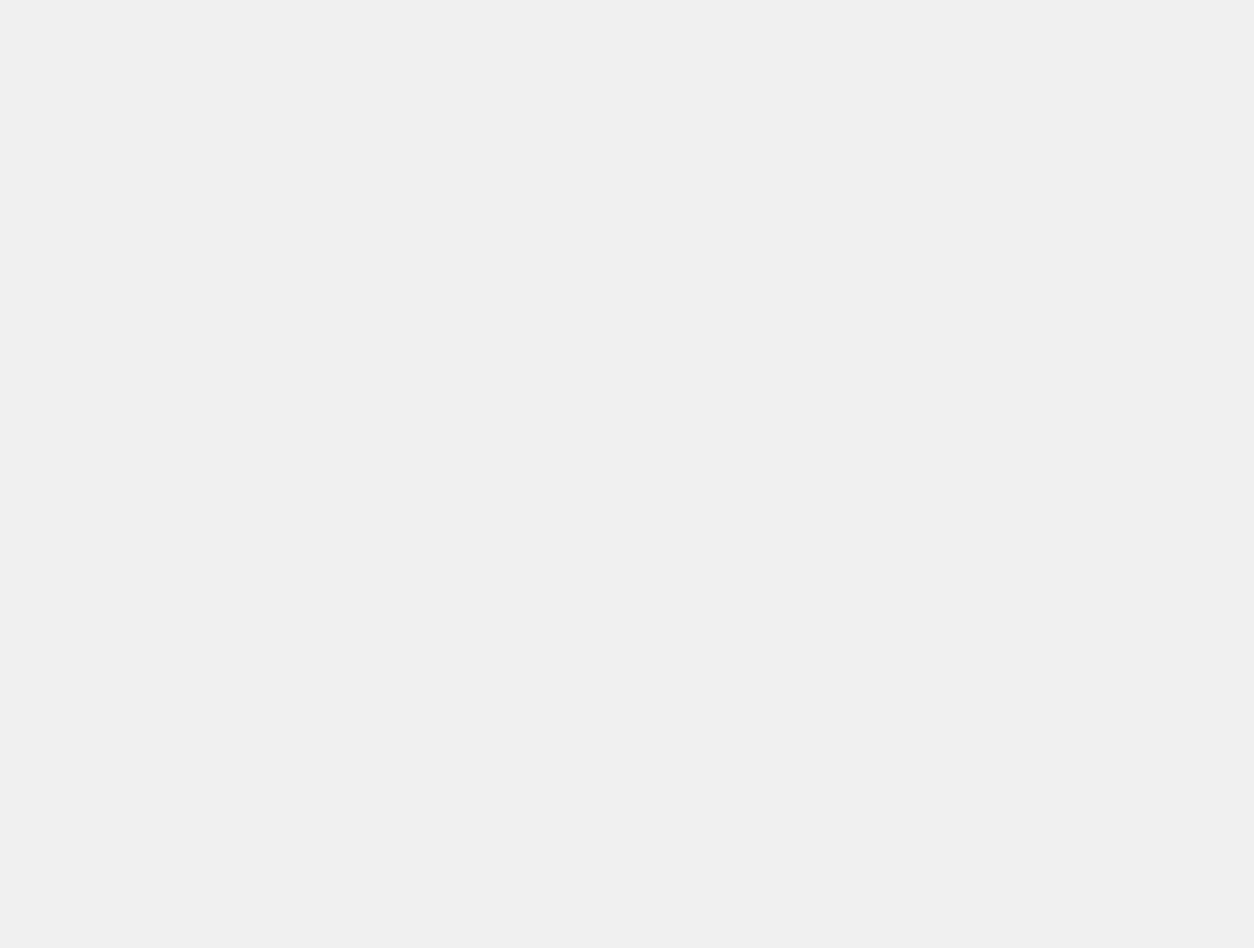
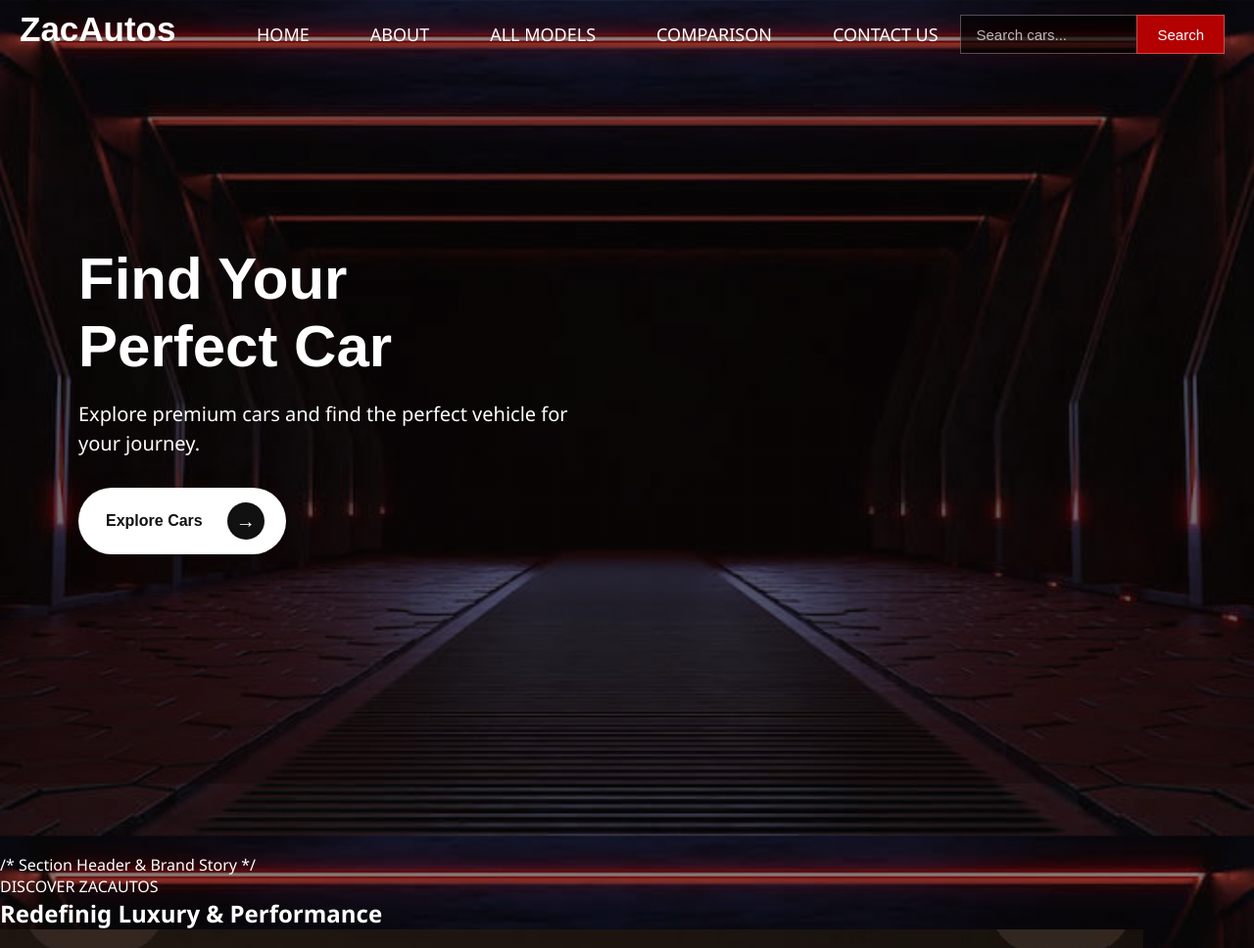
Before and after one commit to Zohair-ahmed-chohan/my-portfolio, a plain HTML site: page index.html in a window 1280 px wide. Shown: the top 968 px of the page at 98% size. Before the commit the page ends 800 px from the top, so only its background shows below. Drawn offline with Linux system fonts and the light colour scheme.

Commit message:
feat : Add About section and update home page

```diff
--- a/Style.css
+++ b/Style.css
@@ -0,0 +1,172 @@
+*{
+    margin:0;
+    padding:0;
+}
+body {
+    font-family: 'Segoe UI', Arial, sans-serif;
+    background-image: linear-gradient(rgba(8, 8, 8, 0.45), rgba(15, 5, 5, 0.65)), url(MAIN-background.jpg);
+    background-size: cover;
+    background-position: center;
+    background-repeat: no-repeat;
+    background-attachment: fixed;
+    color: #ffffff;
+    overflow-x: hidden;
+}
+
+.main {
+    width: 100%;
+    height: 109vh;
+    box-sizing: border-box;
+    position: relative;
+}
+
+.navbar{
+    width:100%;
+    height:75px;
+    margin:auto;
+    position:fixed;
+    top:0;
+    left:0;
+    z-index:1000;
+
+
+}
+.icon{
+    width:200px;
+    height:75px;
+    float:left;
+
+}
+.logo{
+    color:rgb(255, 255, 255);
+    font-size: 35px;
+    font-family: arial;
+    padding-left: 20px;
+    float:left;
+    padding-top: 10px;
+
+}
+.menu{
+    width:auto;
+    float: left;
+    height: 70px;
+}
+ul{
+    float: left;
+    display:flex;
+    justify-content: center;
+    align-items: center;
+}
+ul li{
+    list-style:none;
+    margin-left: 62px;
+    margin-top:23px;
+    font-size: 18px;
+}
+ul li a{
+    text-decoration:none;
+    color:rgb(255, 255, 255)
+}
+.search{
+    float:right;
+    margin-top:30px;
+    margin-right:30px;
+    margin-top:15px;
+    display:flex;
+    height:40px;
+}
+.search input{
+    width:180px;
+    height:40px;
+    padding:0 15px;
+    box-sizing:border-box;
+    border:1px solid rgba(255,255,255,0.3);
+    border-right:none;
+    outline:none;
+    background:rgba(0,0,0,0.65);
+    color:white;
+    font-size:15px;
+}
+.search input::placeholder{
+    color:rgba(255,255,255,0.7);
+}
+.search button{
+    height:40px;
+    padding:0 20px;
+    border:1px solid rgba(255,255,255,0.3);
+    background:#b30000;
+    cursor:pointer;
+    color:white;
+    font-size:15px;
+}
+.search button:hover{
+    background:#e00000;
+}
+
+.hero-text{
+    position: absolute;
+    top: 250px;
+    left: 80px;
+    width:500px;
+    color: white;
+}
+.hero-text h1{
+    font-size: 60px;
+    font-family: arial;
+    margin-bottom: 20px;
+}
+.hero-text p{
+    font-size:20px;
+    line-height:1.5;
+    margin-bottom:30px;
+}
+.hero-text button{
+    display: flex;
+    align-items: center;
+    gap: 25px;
+    padding: 15px 22px 15px 28px;
+    background: white;
+    color: #111;
+    border: none;
+    border-radius: 50px;
+    font-size: 16px;
+    font-weight: bold;
+    cursor: pointer;
+    transition: all 0.35s ease;
+    box-shadow: 0 8px 25px rgba(0,0,0,0.25);
+}
+
+.hero-text button .arrow{
+    width: 38px;
+    height: 38px;
+    display: flex;
+    align-items: center;
+    justify-content: center;
+    background: #111;
+    color: white;
+    border-radius: 50%;
+    font-size: 20px;
+    transition: all 0.35s ease;
+}
+
+/* Hover */
+.hero-text button:hover{
+    background: #830202;
+    color: white;
+
+    transform: translateY(-5px);
+
+    box-shadow: 0 12px 35px rgba(206, 0, 0, 0.45);
+}
+
+.hero-text button:hover .arrow{
+    background: white;
+    color: #700000;
+
+    transform: translateX(5px);
+}
+
+/* Click */
+.hero-text button:active{
+    transform: translateY(-2px) scale(0.97);
+}
--- a/index.html
+++ b/index.html
@@ -3,14 +3,125 @@
 <head>
     <meta charset="UTF-8">
     <meta name="viewport" content="width=device-width, initial-scale=1.0">
-    <title>Document</title>
-    <style>
-        body {
-            background-color: #f0f0f0;
-        }
-    </style>
+    <title>ZacAutos</title>
+    <link rel="stylesheet" href="style.css">
+
 </head>
 <body>
+    <div class="main">
+        <div class="navbar">
+            <div class="icon">
+                <h2 class="logo">ZacAutos</h2>
+            </div>
+            <div class="menu">
+                <ul>
+                    <li><a href="#">HOME</a></li>
+                    <li><a href="#">ABOUT</a></li>
+                    <li><a href="#">ALL MODELS</a></li>
+                    <li><a href="#">COMPARISON</a></li>
+                    <li><a href="#">CONTACT US</a></li>
+                </ul>
+            </div>
+            <div class="search">
+                <input type="text" placeholder="Search cars...">
+                <button>Search</button>
+            </div>
+        </div>
 
+        <div class="hero-text">
+            <h1>Find Your<br>Perfect Car</h1>
+            <p>Explore premium cars and find the perfect vehicle for your journey.
+            </p>
+            <button class="explore-btn">
+                <span>Explore Cars</span>
+                <span class="arrow">→</span>
+            </button>
+        </div>
+    </div>
+
+
+
+
+
+
+
+
+    <section class="about-section" id="about">
+
+        <div class="bg-orb orb-1"></div>
+        <div class="bg-orb orb-2"></div>
+
+
+        /* Section Header & Brand Story */
+
+        <div class="about-container">
+            <div class="about-header">
+                <span class="sub-tag">DISCOVER ZACAUTOS</span>
+                <h2 class="section-title">Redefinig Luxury & <span class="highlight">Performance</span></h2>
+                <div class="title-line"></div>
+            </div>
+            <div class="story-grid">
+                <div class="story-image-wrapper">
+                    <div class="image-frame">
+                        <img src="about-story-waper.jpg" alt="ZacAutos Ahowroom" class="main-about-image">
+                        <div class="image-overlay-gradient"></div>
+                    </div>
+                    <div class="experience-badge">
+                        <span class="years">15+</span>
+                        <span class="exp-text">Years of Automotive<br>Excellence</span>
+                    </div>
+                    <div class="floating-card">
+                        <span class="pulse-dot"></span>
+                        <p>Certified Global Dealership</p>
+                    </div>
+                </div>
+
+
+                <div class="story-content">
+                    <h3>More Than Just A Dealership - It's An Automotive Legacy</h3>
+                    <p class="lead-text">
+                        Founded with a relentless passion for engineering perfection, <strong>ZacAutos</strong> bridges the gap between raw horsepower and timeless sophistication.
+                    </p>
+                    <p class="body-text">
+                        Whether you are hunting for a track-ready supercar, an executive luxury sedan, or an all-electric marvel, our curators inspect every bolt, stitch, and cylinder before a vehicle enters our showroom floor. We don't just hand over keys; we deliver adrenaline, prestige, and peace of mind.
+                    </p>
+                    <div class="feature-list">
+                        <div class="feature-item">
+                            <span class="chek-icon">✓</span>
+                            <div>
+                                <h4>150-Point Master Inspection</h4>
+                                <p>Every car undergoes rigorous diagnostic and mechanical testing.</p>
+                            </div>
+                        </div>
+                        <div class="feature-item">
+                            <span class="check-icon">✓</span>
+                            <div>
+                                <h4>Transparent History &  Pricing</h4>
+                                <p>Zero hidden fees with complete verified ownership records</p>
+                            </div>
+                        </div>
+                        <div class="feature-item">
+                            <span class="check-icon">✓</span>
+                            <div>
+                                <h4>Bespoke Global Delivery</h4>
+                                <p>Enclosed white-glove transport straight to your driveway.</p>
+                            </div>
+                        </div>
+                    </div>
+                    <div class="story-actions">
+                        <button class="btn-primary-red">Explore Our Fleet</button>
+                        <button class="btn-outline-light">Book Private Viewing</button>
+                    </div>
+                </div>
+            </div>
+        </div>
+
+        /* Animated Statistics Banner */
+
+
+
+
+
+    </section>
 </body>
 </html>
```
Also changed, not shown: MAIN-background.jpg (added), about-story-waper.jpg (added).
